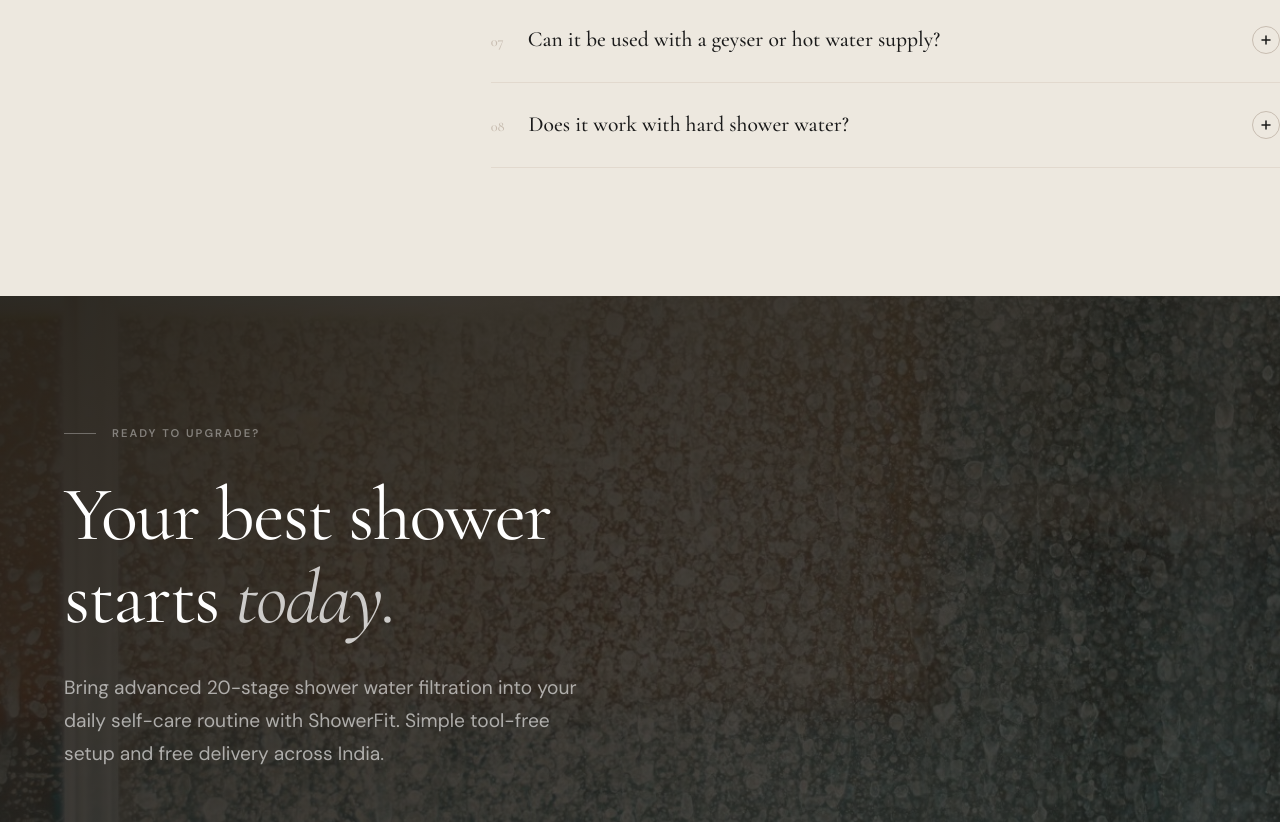
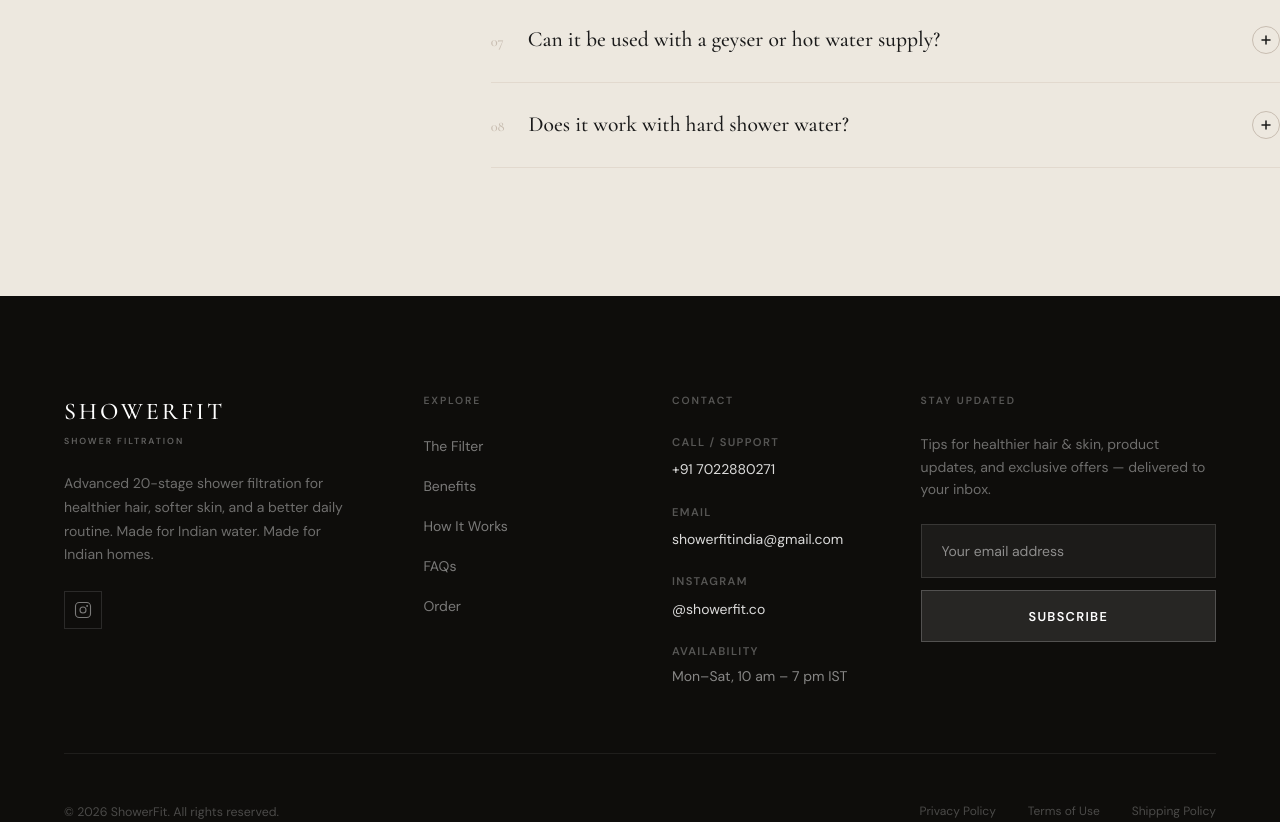
Before and after one commit to Likhithgowdak6/water_filter_wesite, a Next.js app: page / in a window 1280 px wide. Shown: the part 10612-11434 px from the top of the page. Built offline with nearby package versions, Linux system fonts and the light colour scheme.

Commit message:
Remove FinalCTA section from homepage

```diff
--- a/app/page.tsx
+++ b/app/page.tsx
@@ -6,7 +6,6 @@ import Benefits from './components/Benefits';
 import HowToInstall from './components/HowToInstall';
 import Purchase from './components/Purchase';
 import FAQ from './components/FAQ';
-import FinalCTA from './components/FinalCTA';
 import Footer from './components/Footer';
 
 export default function Home() {
@@ -20,7 +19,6 @@ export default function Home() {
       <HowToInstall />
       <Purchase />
       <FAQ />
-      <FinalCTA />
       <Footer />
     </main>
   );
```
